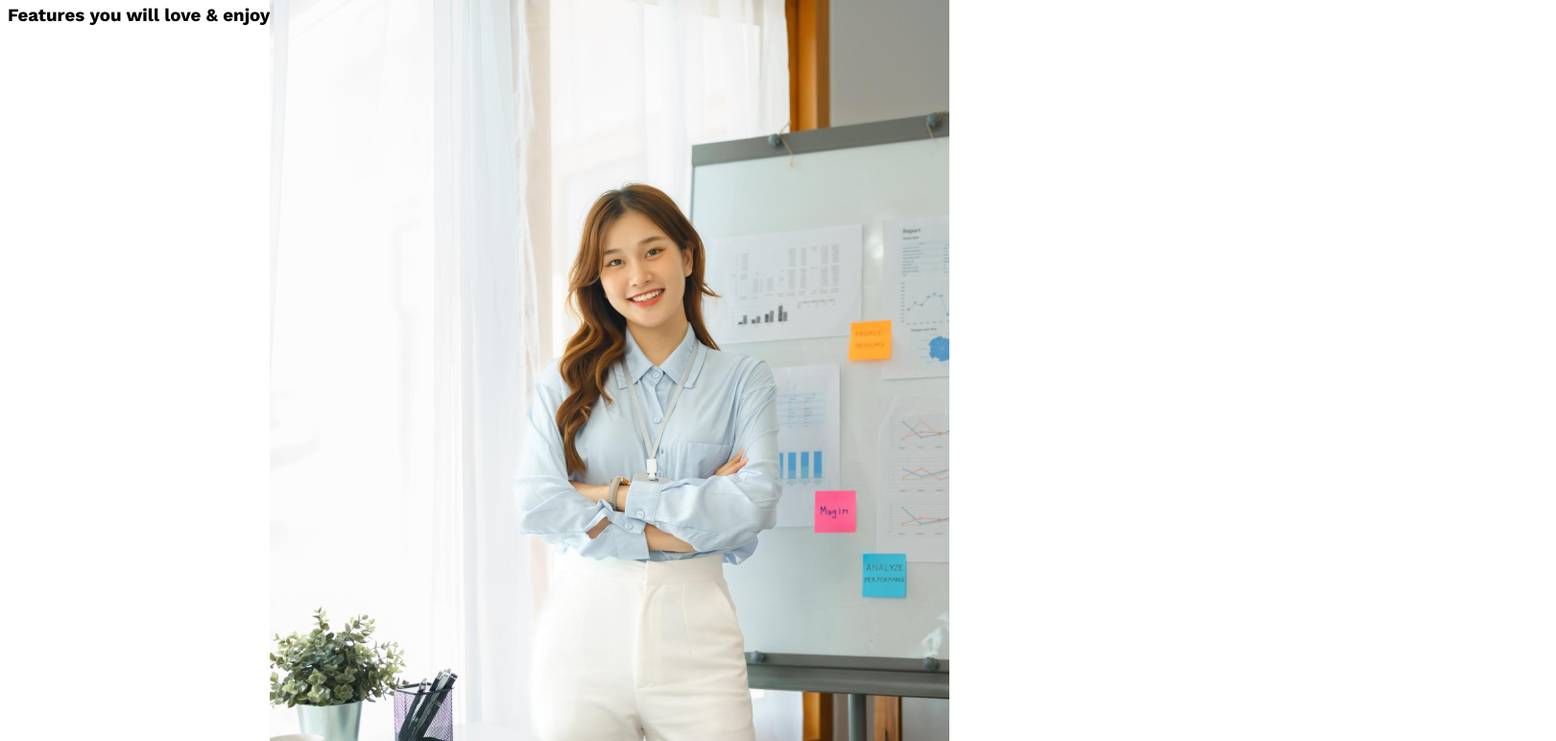
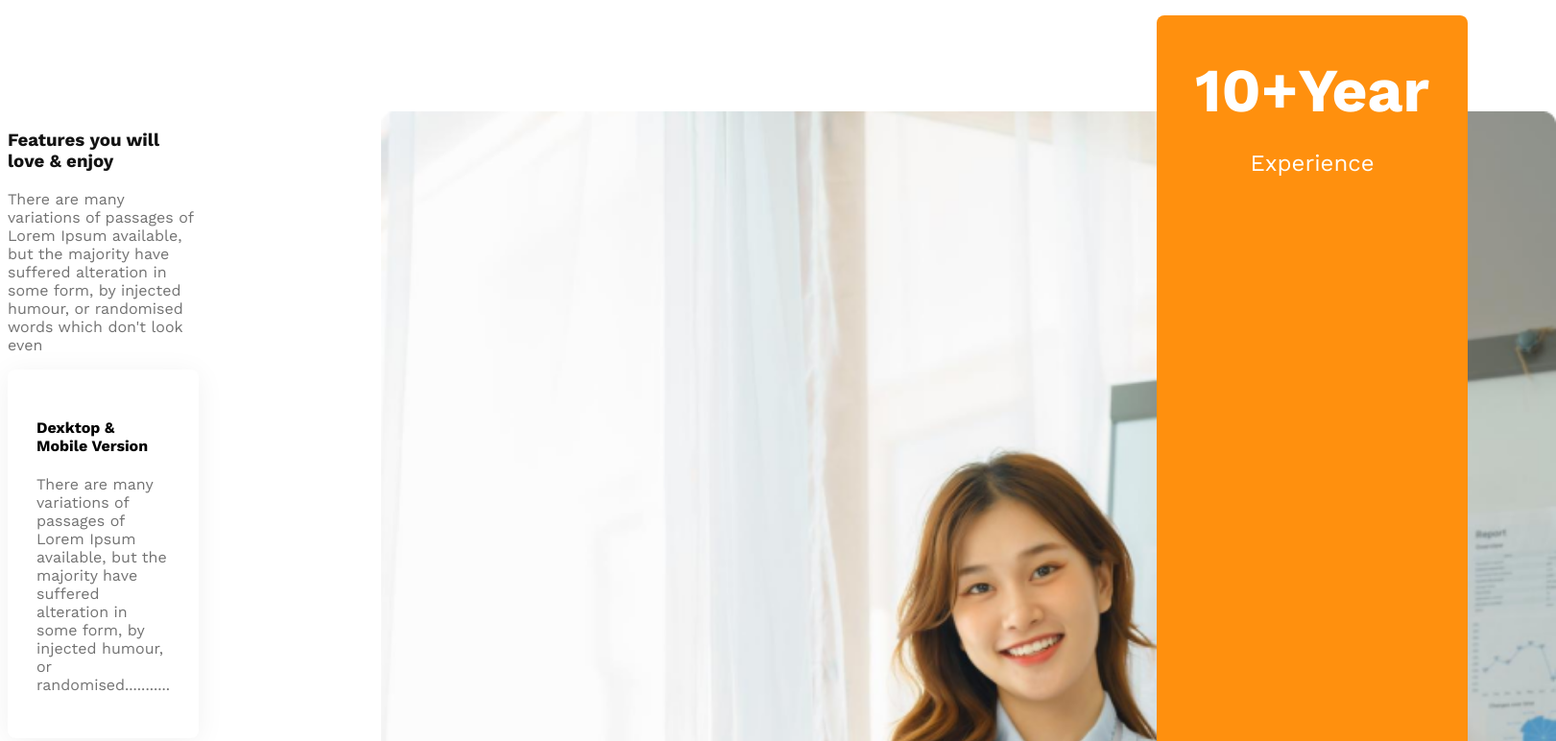
Before and after one commit to Meghadrita/g3-architects-website, a plain HTML site: page index.html in a window 1280 px wide. Shown: the part 1720-2492 px from the top of the page at 96% size, 1621 px wide, since content can reach past the window. Drawn offline with nearby package versions, Linux system fonts and the light colour scheme.

Commit message:
features with responsive media quary

```diff
--- a/index.html
+++ b/index.html
@@ -60,12 +60,35 @@
         </section>
         <!-- Features Section -->
         <section class="features-container">
-            <div class="features-des">
-                <h3 class="features-title">Features you will love & enjoy</h3>
-
+            <div class="features-contain">
+                <h3 class="section-title">Features you will <br> love & enjoy</h3>
+                <p class="text-ligth-gray">
+                    There are many variations of passages of Lorem Ipsum available, but the majority have suffered
+                    alteration in some form, by injected humour, or randomised words which don't look even
+                </p>
+                <div class="card">
+                    <h4>Dexktop & Mobile Version</h4>
+                    <p class="text-ligth-gray">There are many variations of passages of Lorem Ipsum available, but the majority have suffered alteration in some form, by injected humour, or randomised...........</p>
+                </div>
+                <div class="card">
+                    <h4>Drag & Drop Builder</h4>
+                    <p class="text-ligth-gray">There are many variations of passages of Lorem Ipsum available, but the majority have suffered alteration in some form, by injected humour, or randomised...........</p>
+                </div>
+                <div class="card">
+                    <h4>Awesome Modern Design</h4>
+                    <p class="text-ligth-gray">There are many variations of passages of Lorem Ipsum available, but the majority have suffered alteration in some form, by injected humour, or randomised...........</p>
+                </div>
+                <div class="card">
+                    <h4>Super Easy to Edit</h4>
+                    <p class="text-ligth-gray">There are many variations of passages of Lorem Ipsum available, but the majority have suffered alteration in some form, by injected humour, or randomised...........</p>
+                </div>
             </div>
             <div class="feature-img">
                 <img src="images/architect.png" alt="">
+            </div>
+            <div class="ten-years-badge">
+                <h2>10+Year</h2>
+                <p>Experience</p>
             </div>
         </section>
         <!-- Facts Section -->
--- a/styles/architects.css
+++ b/styles/architects.css
@@ -126,9 +126,44 @@ main {
 
 /* Features Section Styles */
 .features-container {
+    margin-top: 130px;
     display: flex;
+    gap: 100px;
 }
 
+.features-contain .card {
+    padding: 30px;
+    margin-bottom: 20px;
+    border-radius: 8px;
+    background: #FFF;
+    box-shadow: 0px 4px 30px 0px rgba(0, 0, 0, 0.06);
+}
+
+.features .section-title {
+    border: 5px solid #FF900E;
+    padding-left: 20px;
+}
+.feature-img img{
+   height: 90%;
+   margin-left: 90px;
+}
+.ten-years-badge {
+    border-radius: 8px;
+    background: #FF900E;
+    color: #FFF;
+    width: 340px;
+    padding: 40px;
+    text-align: center;
+    position: relative;
+    bottom: 100px;
+}
+.ten-years-badge h2{
+    font-size: 4rem;
+    margin: 0;
+}
+.ten-years-badge p{
+    font-size: 1.5rem;
+}
 /* Facts Section Styles*/
 .facts-card-container {
     display: flex;
@@ -139,27 +174,28 @@ main {
     border-radius: 8px;
     border: 1px solid #FF900E;
     text-align: center;
-    padding:30px 30px;
+    padding: 30px 30px;
 }
-.facts-card-container .card-title{
+
+.facts-card-container .card-title {
     font-weight: 600;
     font-size: 2.8rem;
     margin-top: 5px;
 }
 
-.facts-card-container .card-stats{
-    font-size:2.8rem ;
+.facts-card-container .card-stats {
+    font-size: 2.8rem;
     color: #424242;
     margin-top: 10px;
     margin-bottom: 10px;
 }
 
 /* Sponsor Section Styles */
-.spansors{
+.spansors {
     text-align: center;
 }
 
-.sponsors-img-container{
+.sponsors-img-container {
     margin-top: 50px;
     display: flex;
     justify-content: space-evenly;
@@ -167,7 +203,7 @@ main {
     gap: 20px;
 }
 
-.sponsors-img-container img{
+.sponsors-img-container img {
     width: 165px;
 }
 
@@ -179,20 +215,30 @@ main {
 
     nav,
     .teams-container,
+    .features,
     .facts-card-container,
     .sponsors-img-container {
         flex-direction: column;
     }
-
+    .feature-img img{
+        height: 90%;
+        margin-left: 0px;
+     }
+     .ten-years-badge{
+        position: static;
+        max-width: 300px;
+     }
     .teams-image {
         grid-template-columns: 1fr;
     }
 
-    .teams-content, .facts-card-container {
+    .teams-content,
+    .facts-card-container {
         padding-left: 20px;
         padding-right: 20px;
     }
-    .facts-card-container{
+
+    .facts-card-container {
         gap: 20px;
     }
 }
@@ -205,6 +251,7 @@ main {
 
     nav,
     .teams-container,
+    .features,
     .sponsors-img-container {
         flex-direction: column;
     }
```
